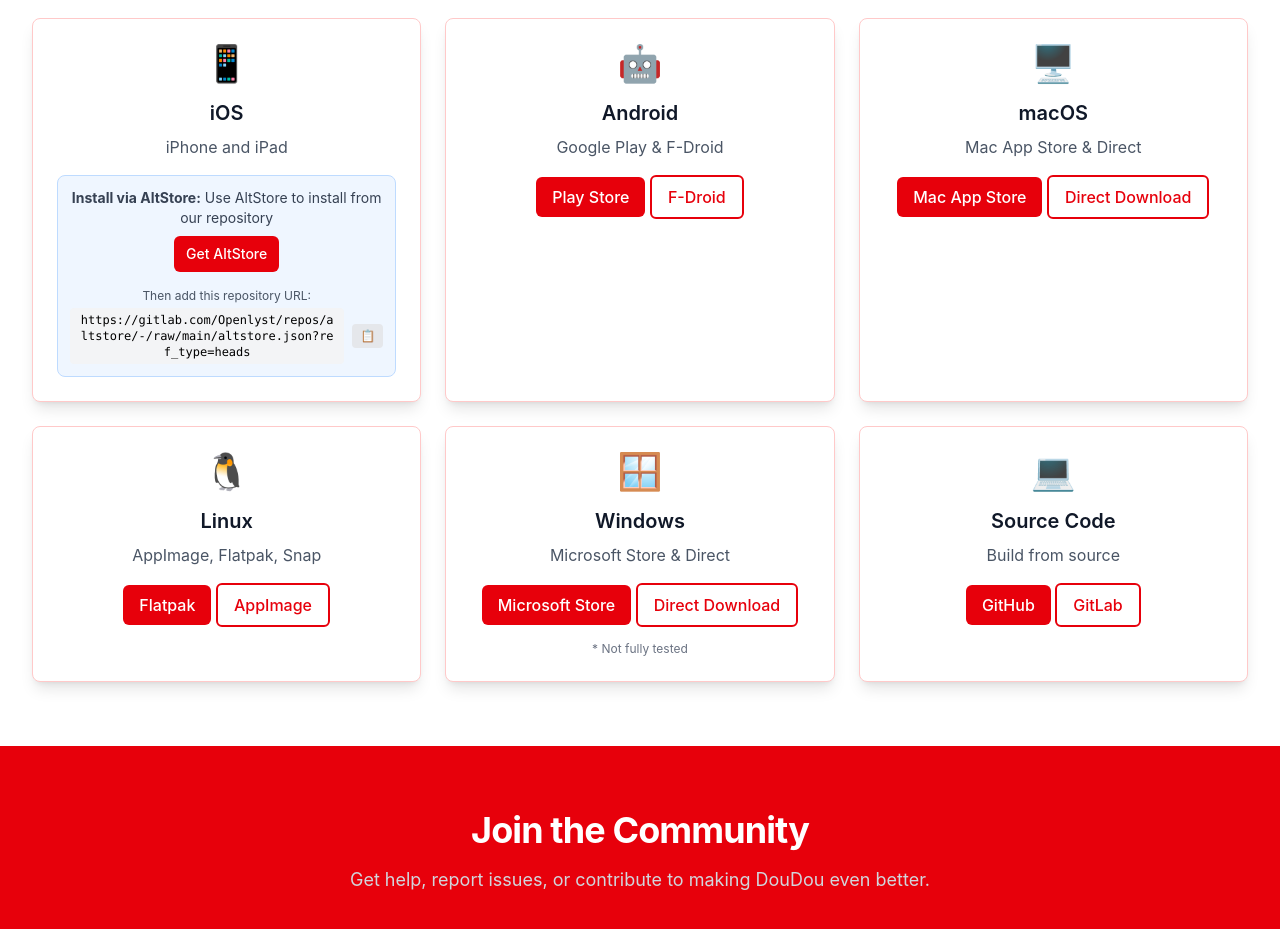
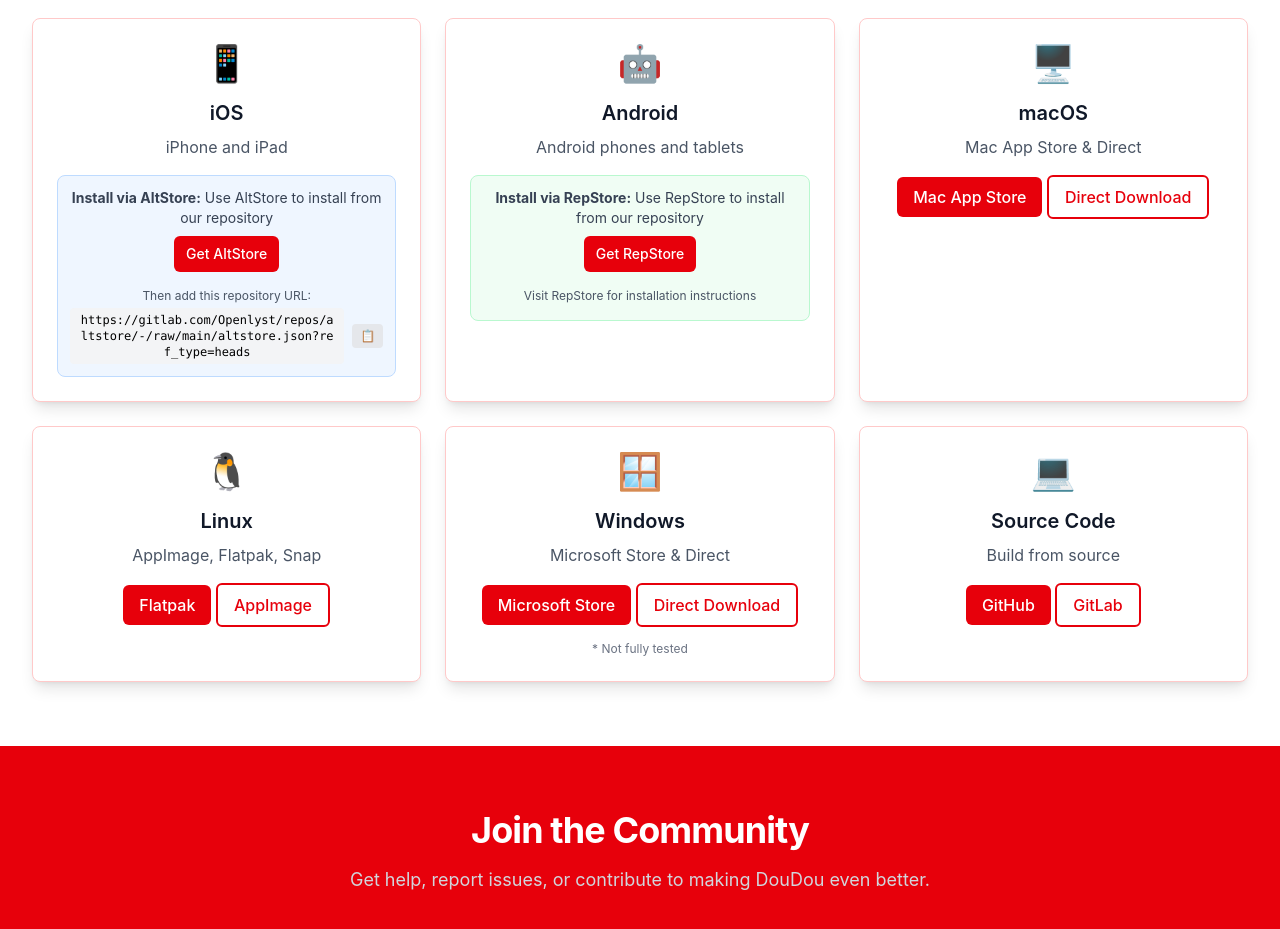
Before and after one commit to openlyst/openlyst, a SvelteKit app: page /apps/doudou in a window 1280 px wide. Shown: the part 1440-2369 px from the top of the page. Built offline with nearby package versions, Linux system fonts and the light colour scheme.

Commit message:
Update Android download instructions to include RepStore installation option and clarify platform compatibility

```diff
--- a/src/routes/apps/doudou/+page.svelte
+++ b/src/routes/apps/doudou/+page.svelte
@@ -176,10 +176,17 @@
       <div class="bg-white rounded-lg shadow-lg p-6 border border-red-200 text-center">
         <div class="text-4xl mb-4">🤖</div>
         <h3 class="text-xl font-semibold text-gray-900 mb-2">Android</h3>
-        <p class="text-gray-600 mb-4">Google Play & F-Droid</p>
-        <div class="space-y-2">
-          <Button text="Play Store" href="#" variant="primary" />
-          <Button text="F-Droid" href="#" variant="outline" />
+        <p class="text-gray-600 mb-4">Android phones and tablets</p>
+        <div class="p-3 bg-green-50 border border-green-200 rounded-lg">
+          <p class="text-sm text-gray-700 mb-2">
+            <strong>Install via RepStore:</strong> Use RepStore to install from our repository
+          </p>
+          <div class="space-y-2">
+            <Button text="Get RepStore" href="https://gitlab.com/HttpAnimations/repstore" variant="primary" size="sm" />
+            <div class="mt-2">
+              <p class="text-xs text-gray-600 mb-1">Visit RepStore for installation instructions</p>
+            </div>
+          </div>
         </div>
       </div>
 
```
